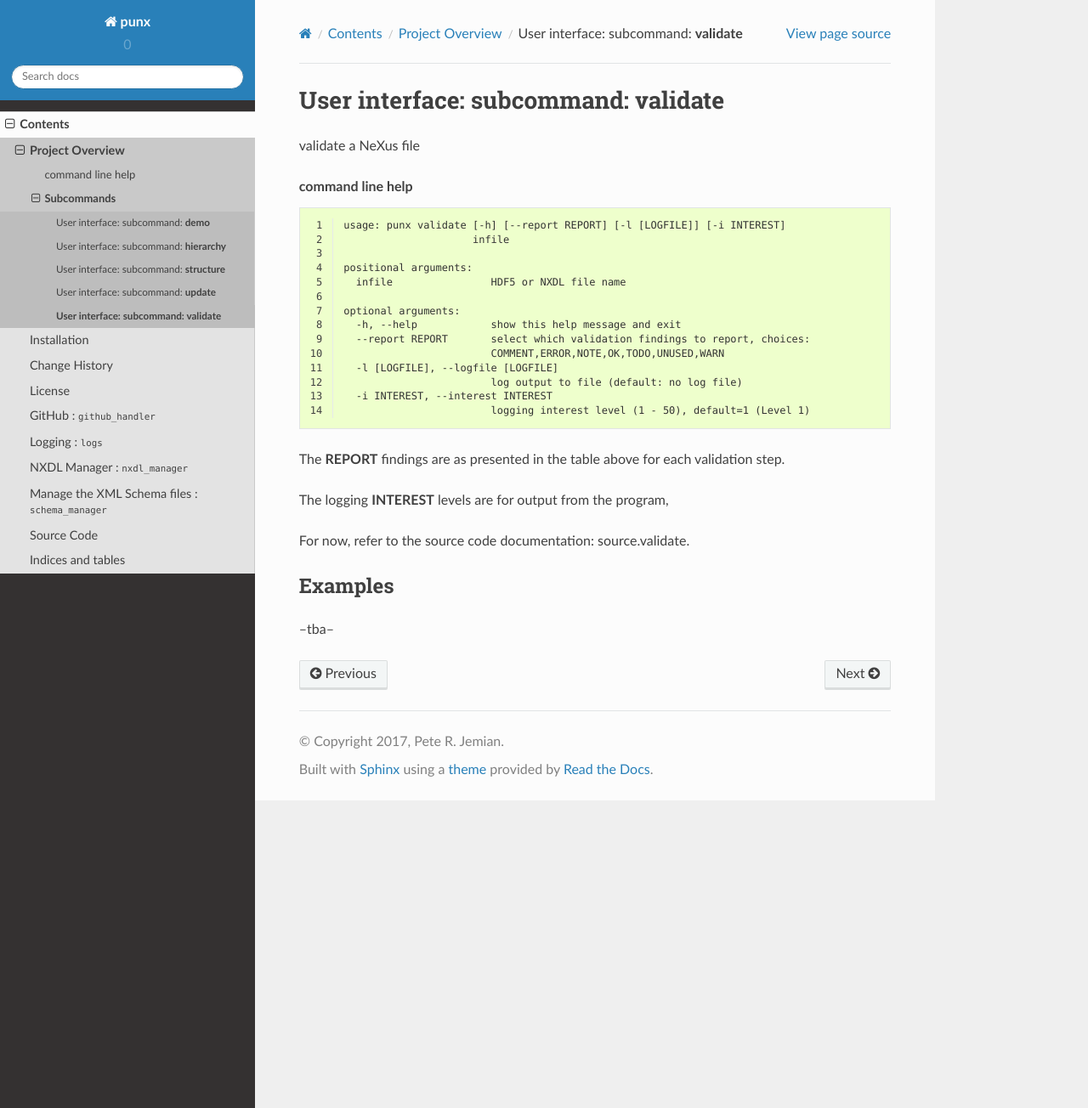
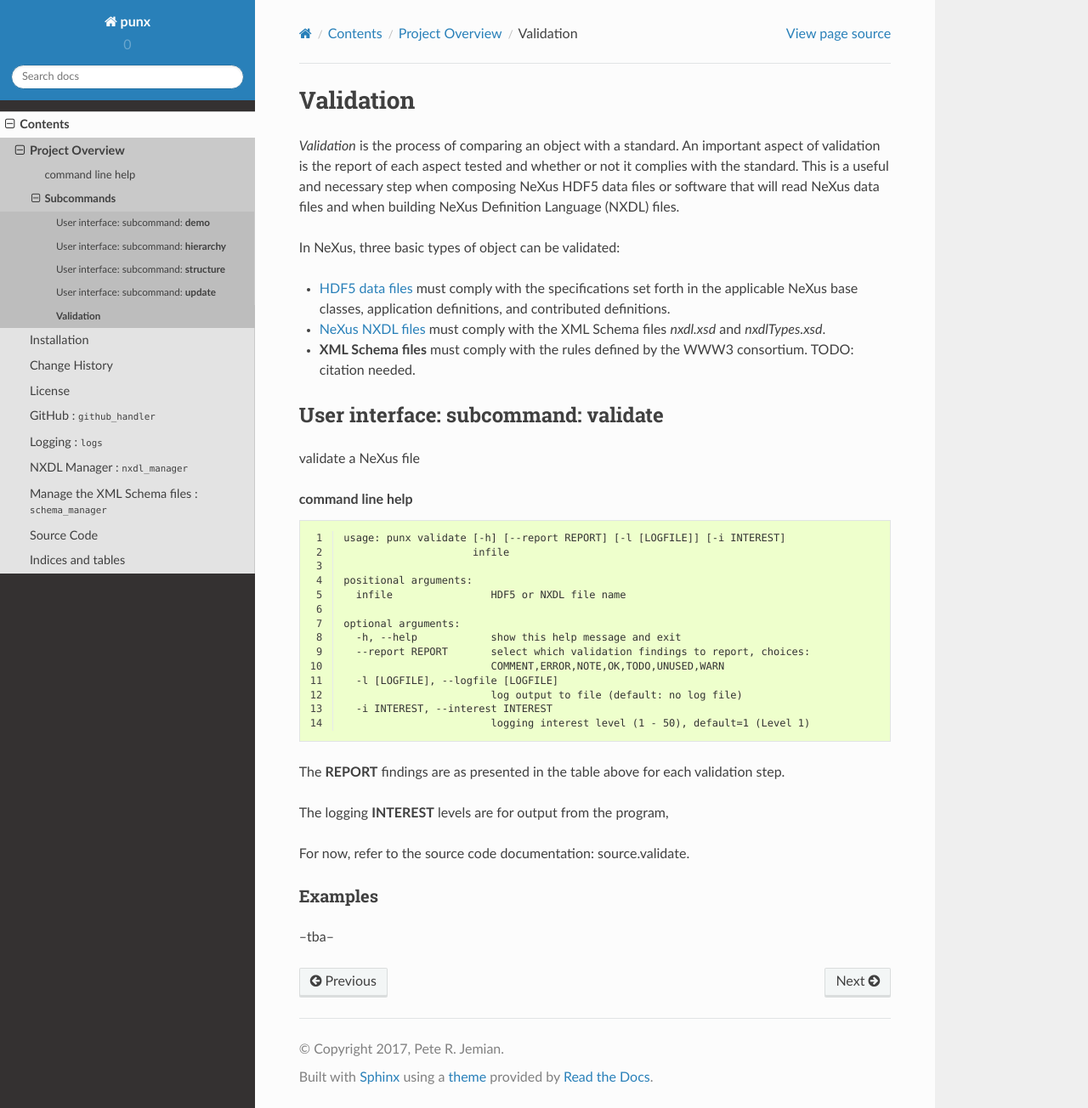
Before and after one commit to prjemian/punx, a Sphinx documentation site: the page built from docs/source/validate.rst, in a window 1280 px wide and 1304 px high. Shown: the whole window at 85% size. Built offline with Sphinx 7.4.7 and the Read the Docs theme 2.0.0, drawn with Linux system fonts in a browser that asks for light colours.

Commit message:
documentation about validation

```diff
--- a/docs/source/validate.rst
+++ b/docs/source/validate.rst
@@ -1,8 +1,32 @@
 .. _validate:
-.. index:: validate
+.. index:: validate, validation
+
+Validation
+##########
+
+.. toctree::
+   :hidden:
+
+   data_file_validation
+   nxdl_file_validation
+
+*Validation* is the process of comparing an object with a standard.
+An important aspect of validation is the report of each aspect tested and whether
+or not it complies with the standard.  This is a useful and necessary step when
+composing NeXus HDF5 data files or software that will read NeXus data files and when
+building NeXus Definition Language (NXDL) files.
+
+In NeXus, three basic types of object can be validated:
+
+* :ref:`HDF5 data files <data_file_validation>` must comply with the specifications set forth in the
+  applicable NeXus base classes, application definitions, and contributed definitions.
+* :ref:`NeXus NXDL files <nxdl_file_validation>` must comply with the
+  XML Schema files `nxdl.xsd` and `nxdlTypes.xsd`.
+* **XML Schema files** must comply with the rules defined by the WWW3 consortium.
+  TODO: citation needed.
 
 User interface: subcommand: **validate**
-########################################
+****************************************
 
 validate a NeXus file
 
@@ -34,6 +58,6 @@ The logging **INTEREST** levels are for output from the program,
 For now, refer to the source code documentation: :ref:`source.validate`.
 
 Examples
-++++++++
+========
 
 --tba--
```
Also changed, not shown: docs/source/contents.rst (+9 -6 lines), docs/source/data_file_validation.rst (added, +91 -0 lines), docs/source/nxdl_file_validation.rst (added, +16 -0 lines), 18 other files.
